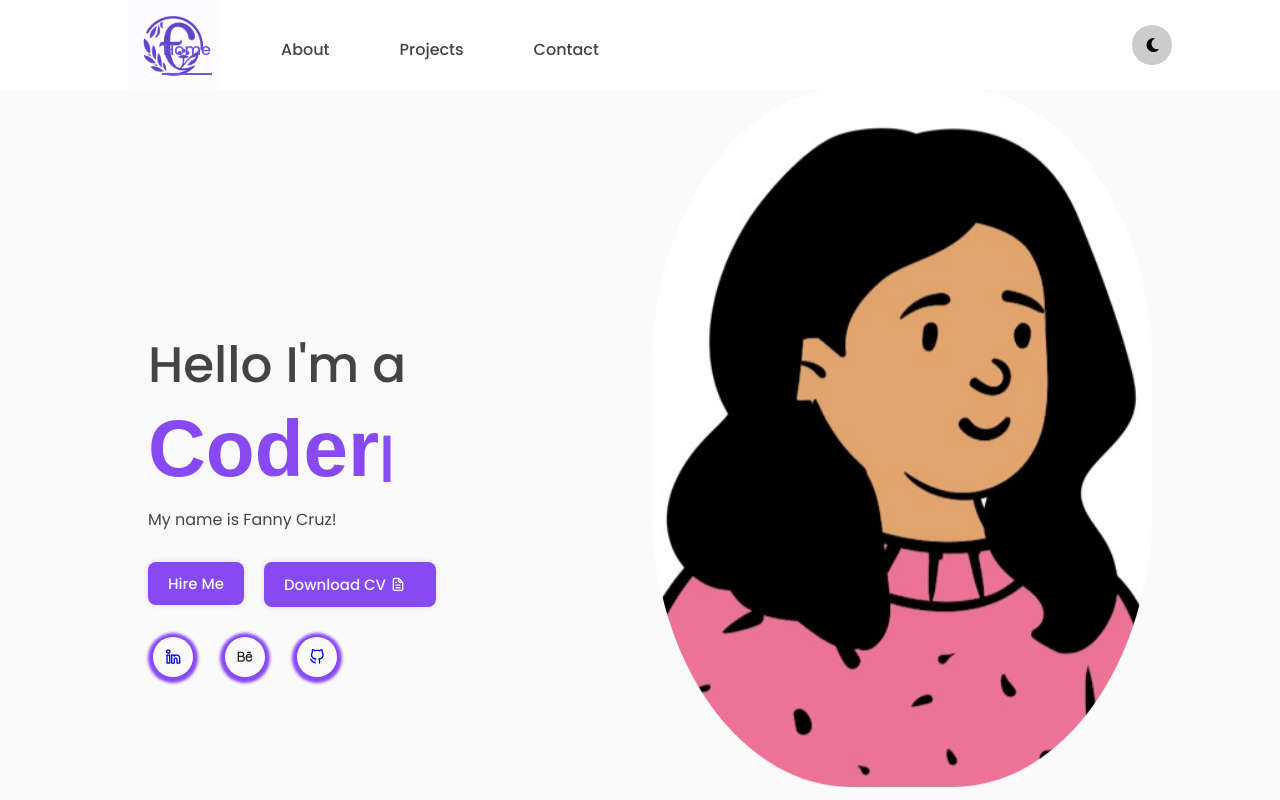
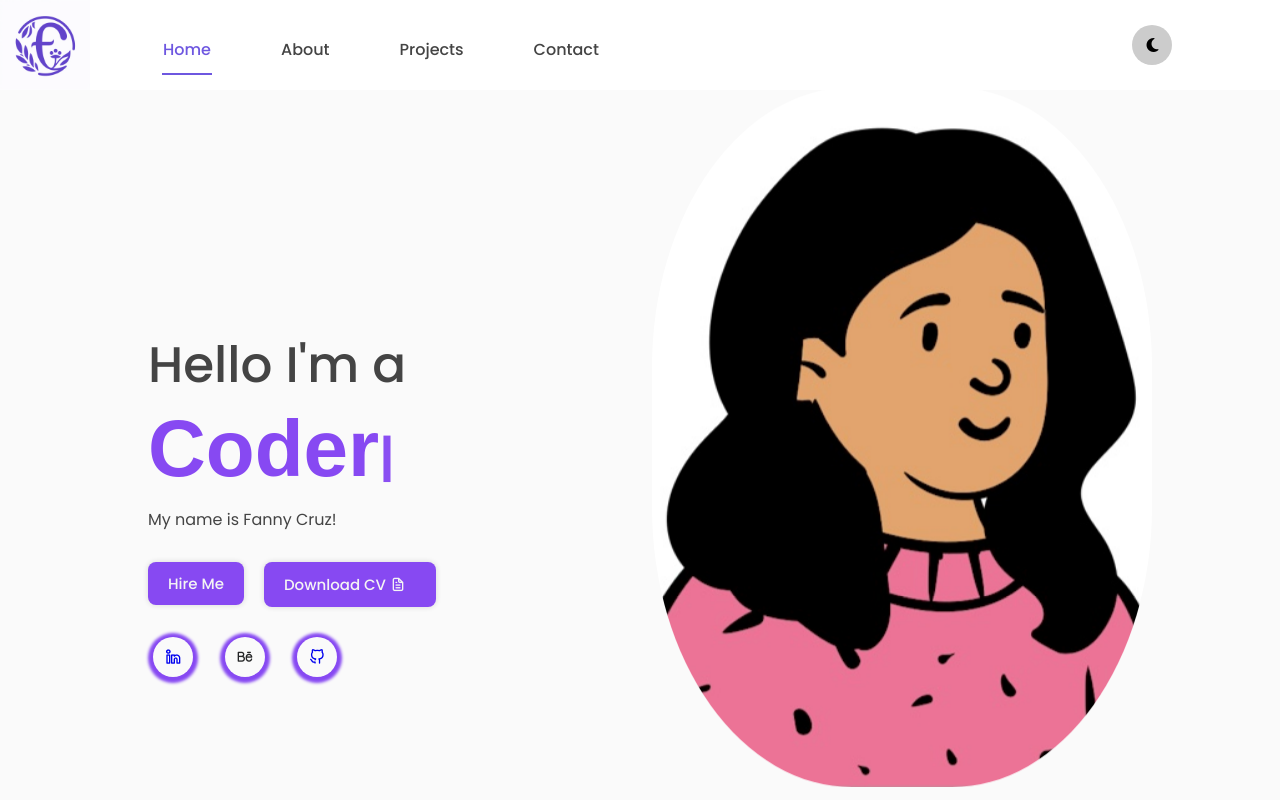
Before and after one commit to Fannycruz1/portfolio_website, a plain HTML site: page index.html in a window 1280 px wide. Shown: the top 800 px of the page. Drawn offline with nearby package versions, Linux system fonts and the light colour scheme; a web font is replaced by a local one.

Commit message:
Your commit message

```diff
--- a/style.css
+++ b/style.css
@@ -91,8 +91,8 @@ nav {
 
 .nav-logo {
   position: fixed;
-  /*
-  left:0 ; */
+
+  left:0 ;
 }
 
 /* This is added code */
```
